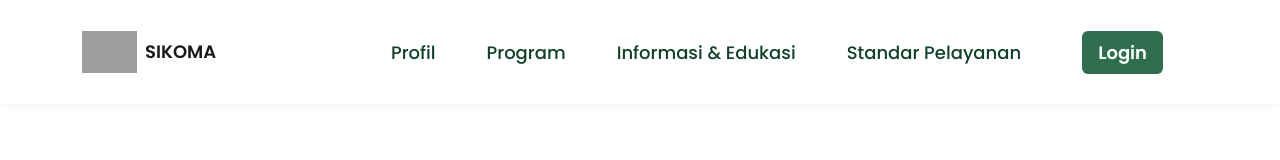
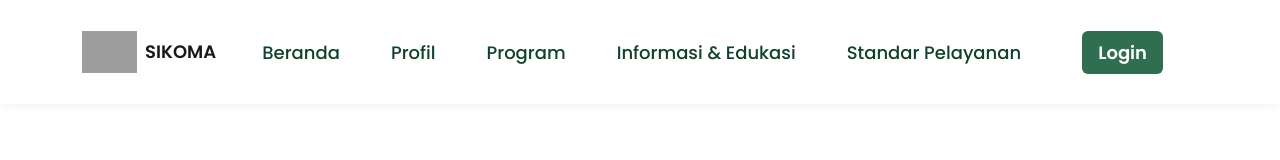
Before and after one commit to Mutifa/SIKOMA-FRONTEND, a React (Vite) app: page /login in a window 1280 px wide. Shown: the top 160 px of the page. Built offline with nearby package versions, Linux system fonts and the light colour scheme; no server answers; grey boxes are pictures that could not be loaded.

Commit message:
feat: add Beranda menu and update Profil navigation

```diff
--- a/src/layouts/Navbar.jsx
+++ b/src/layouts/Navbar.jsx
@@ -58,20 +58,27 @@ function Navbar({ website }) {
         <div className="collapse navbar-collapse mobile-menu" id="navbarNav">
           <ul className="navbar-nav ms-auto align-items-lg-center mobile-nav">
 
+            {/* 0. Beranda */}
+            <li className="nav-item">
+              <NavLink
+                to="/"
+                className={({ isActive }) =>
+                  `nav-link ${isActive ? 'active' : ''}`
+                }
+              >
+                Beranda
+              </NavLink>
+            </li>
+
             {/* 1. Dropdown: Profil Perusahaan (Sudah Diperbaiki) */}
             <li className="nav-item dropdown custom-hover-dropdown">
               <Link
-                to="/"
+                to="/profil/visi-misi"
                 className={`nav-link dropdown-toggle ${isProfilActive ? 'active' : ''}`}
               >
                 Profil
               </Link>
               <ul className="dropdown-menu">
-                <li>
-                  <NavLink to="/profil/struktur-organisasi" className="dropdown-item">
-                    Struktur Organisasi
-                  </NavLink>
-                </li>
                 <li>
                   <NavLink to="/profil/visi-misi" className="dropdown-item">
                     Visi Misi
@@ -79,7 +86,12 @@ function Navbar({ website }) {
                 </li>
                 <li>
                   <NavLink to="/profil/sejarah" className="dropdown-item">
-                    Sejarah UPT KPH Tasik Besar Serkap
+                    Sejarah
+                  </NavLink>
+                </li>
+                <li>
+                  <NavLink to="/profil/struktur-organisasi" className="dropdown-item">
+                    Struktur Organisasi
                   </NavLink>
                 </li>
               </ul>
--- a/src/pages/Public/Profil/Sejarah.jsx
+++ b/src/pages/Public/Profil/Sejarah.jsx
@@ -13,7 +13,7 @@ export default function Sejarah() {
   ]
 
   return (
-    <Template title="Sejarah UPT KPH Tasik Besar Serkap" active="profil">
+    <Template title="Sejarah" active="profil">
       <section id="sejarah" className="history-section">
         <div className="container">
           <div className="text-center mb-5 history-heading">
```
Also changed, not shown: src/pages/Public/Profil/Beranda.jsx (added).
